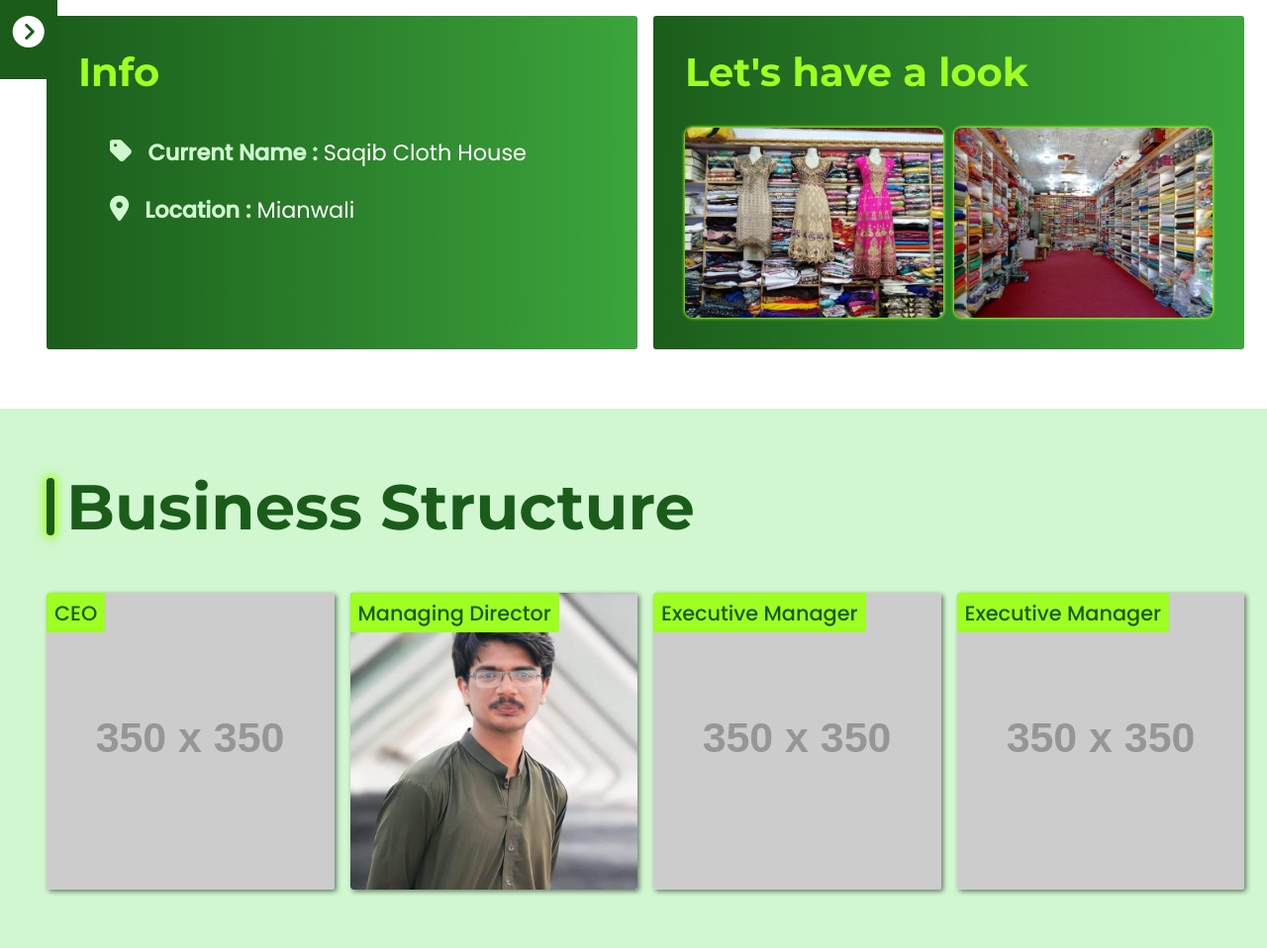
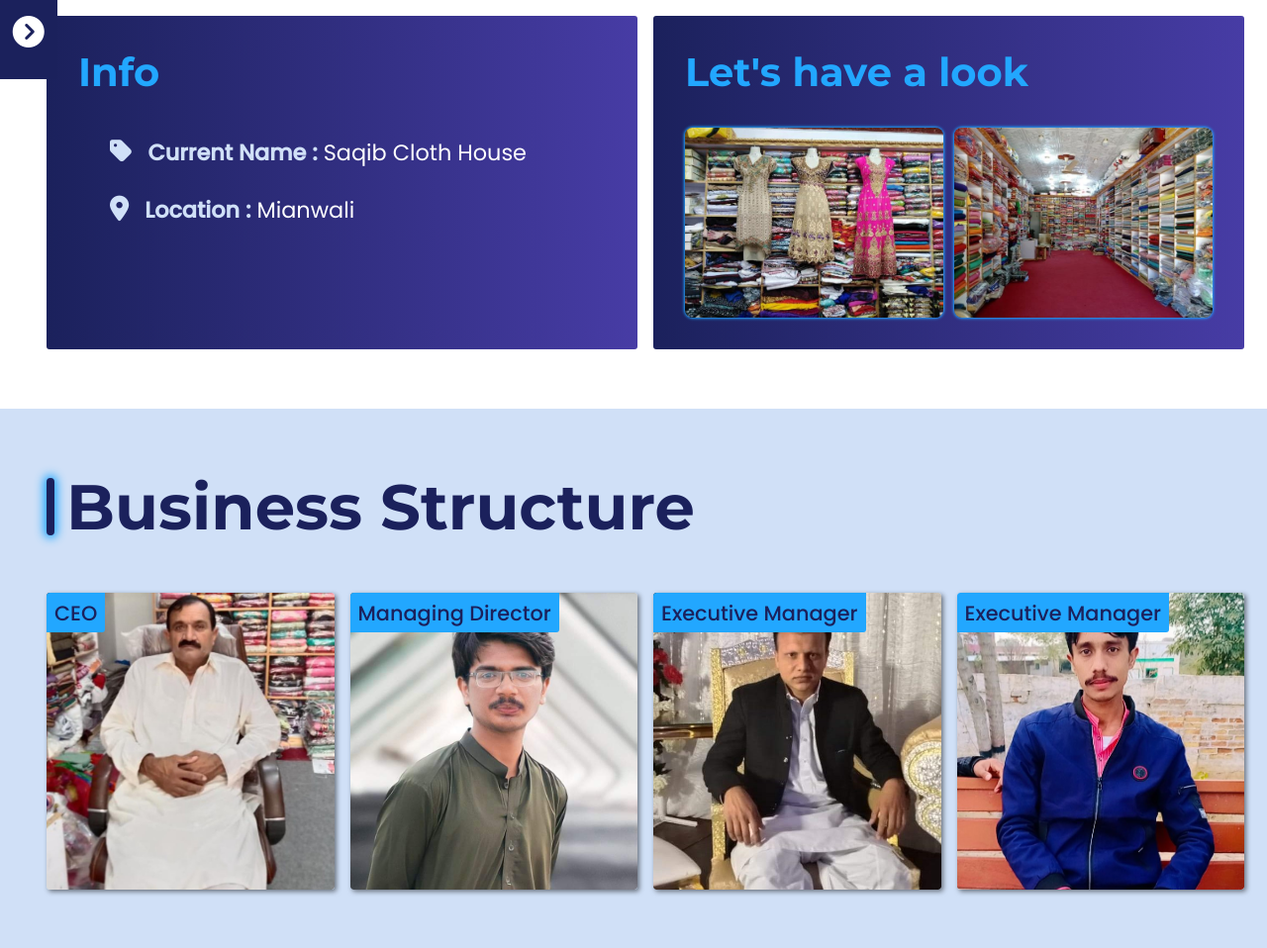
Before and after one commit to Sherri-Dev/Saqib-Textiles, a plain HTML site: page public/index.html in a window 1280 px wide. Shown: the part 720-1678 px from the top of the page at 99% size. Drawn offline with Linux system fonts and the light colour scheme; placeholder pictures from the web are drawn by us.

Commit message:
changed color scheme to blue and updated pictures

```diff
--- a/public/index.html
+++ b/public/index.html
@@ -76,8 +76,8 @@
           <div class="right card">
             <h3 class="tr-heading">Let's have a look</h3>
             <div class="about-img-container flex-between">
-              <img src="./assets/2.jpg" alt="" />
-              <img src="./assets/3.jpg" alt="" />
+              <img loading="lazy" src="./assets/2.jpg" alt="" />
+              <img loading="lazy" src="./assets/3.jpg" alt="" />
             </div>
           </div>
         </div>
@@ -88,28 +88,28 @@
         <h2 class="sc-heading">Business Structure</h2>
         <div class="our-team-container">
           <div class="our-team-card">
-            <img src="https://via.placeholder.com/350" alt="team-member" />
+            <img loading="lazy"  src="./assets/ceo.jpg" alt="team-member" />
             <div class="team-heading-div">
               <h4 class="team-heading">Ghulam Jilani</h4>
             </div>
             <div class="badge">CEO</div>
           </div>
           <div class="our-team-card">
-            <img src="./assets/md.jpg" alt="team-member" />
+            <img loading="lazy" src="./assets/md.jpg" alt="team-member" />
             <div class="team-heading-div">
               <h4 class="team-heading">Arslan Jilani</h4>
             </div>
             <div class="badge">Managing Director</div>
           </div>
           <div class="our-team-card">
-            <img src="https://via.placeholder.com/350" alt="team-member" />
+            <img src="./assets/em1.jpg" alt="team-member" />
             <div class="team-heading-div">
               <h4 class="team-heading">Nasir Jilani</h4>
             </div>
             <div class="badge">Executive Manager</div>
           </div>
           <div class="our-team-card">
-            <img src="https://via.placeholder.com/350" alt="team-member" />
+            <img src="./assets/em2.jpg" alt="team-member" />
             <div class="team-heading-div">
               <h4 class="team-heading">Saqib Jilani</h4>
             </div>
--- a/public/style.css
+++ b/public/style.css
@@ -8,10 +8,10 @@ GLOBAL
   box-sizing: border-box;
 }
 :root {
-  --pr-color: rgb(27, 92, 27);
-  --sc-color: rgb(159, 255, 34);
+  --pr-color: rgb(27, 33, 92);
+  --sc-color: rgb(34, 167, 255);
   --sc-transparen: rgba(0, 0, 0, 0.199);
-  --sc-light: rgb(208, 247, 208);
+  --sc-light: rgb(208, 224, 247);
   --overlay-color: rgba(0, 0, 0, 0.503);
   --text-dark: rgb(0, 0, 0);
   --text-light: white;
@@ -40,7 +40,7 @@ UTITLITIES
   margin: 0 auto;
 }
 .card {
-  background: linear-gradient(90deg, var(--pr-color), rgb(60 165 60));
+  background: linear-gradient(90deg, var(--pr-color), rgb(71, 60, 165));
   border-radius: 3px;
   padding: 2rem 2rem 2rem 2rem;
 }
@@ -61,7 +61,7 @@ UTITLITIES
   margin-right: auto;
   margin-left: auto;
 }
-.hide{
+.hide {
   display: none !important;
 }
 .pr-heading {
@@ -550,6 +550,9 @@ footer i {
     grid-template-columns: 1fr;
     margin-top: 2rem;
   }
+  .our-team-card {
+    height: 280px;
+  }
   .our-team-card .team-heading-div {
     bottom: 0;
   }
@@ -577,4 +580,7 @@ footer i {
   #banner p.lead {
     font-size: 1.2rem;
   }
+  .our-team-card {
+    height: 200px;
+  }
 }
```
Also changed, not shown: public/assets/ceo.jpg (added), public/assets/em1.jpg (added), public/assets/em2.jpg (added).
